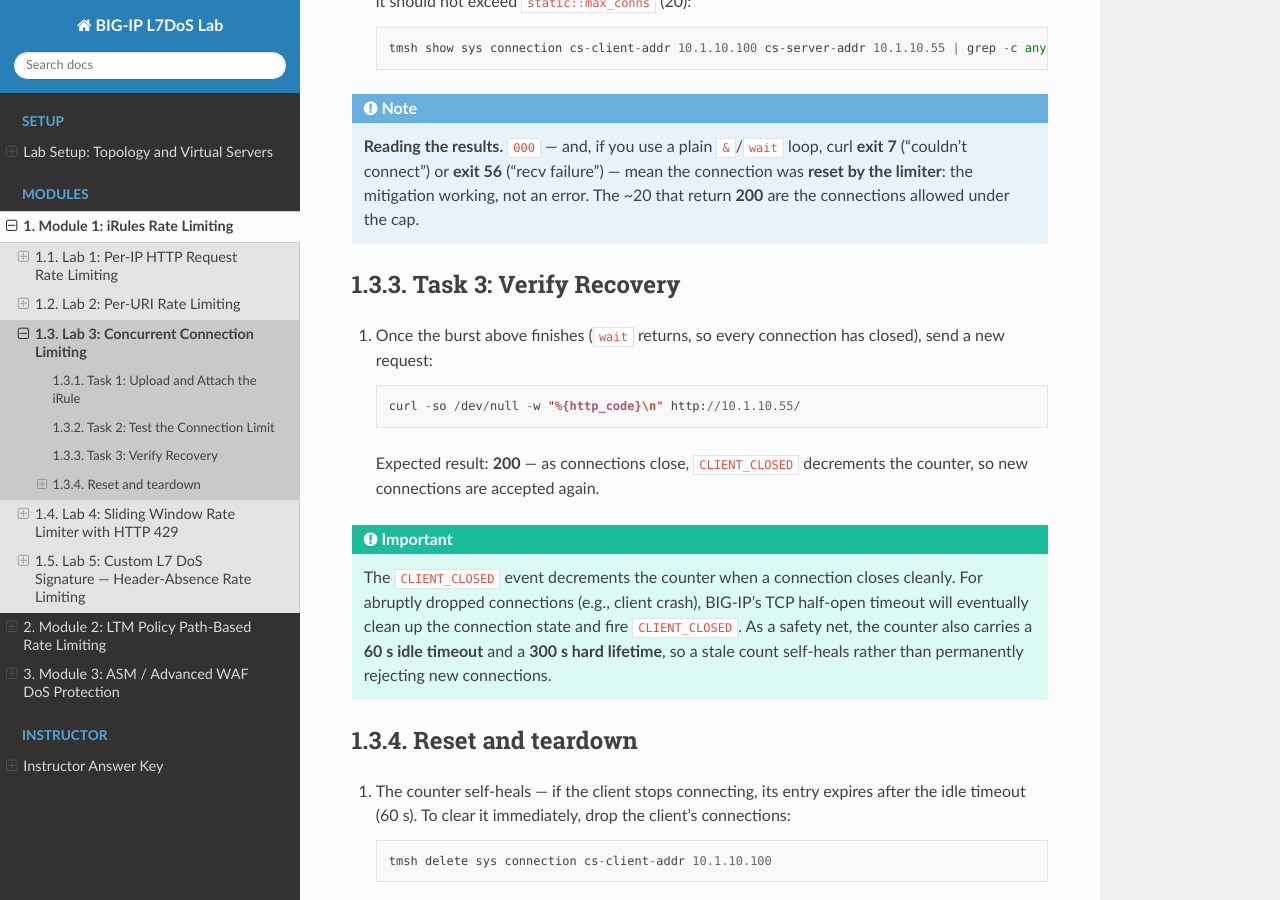
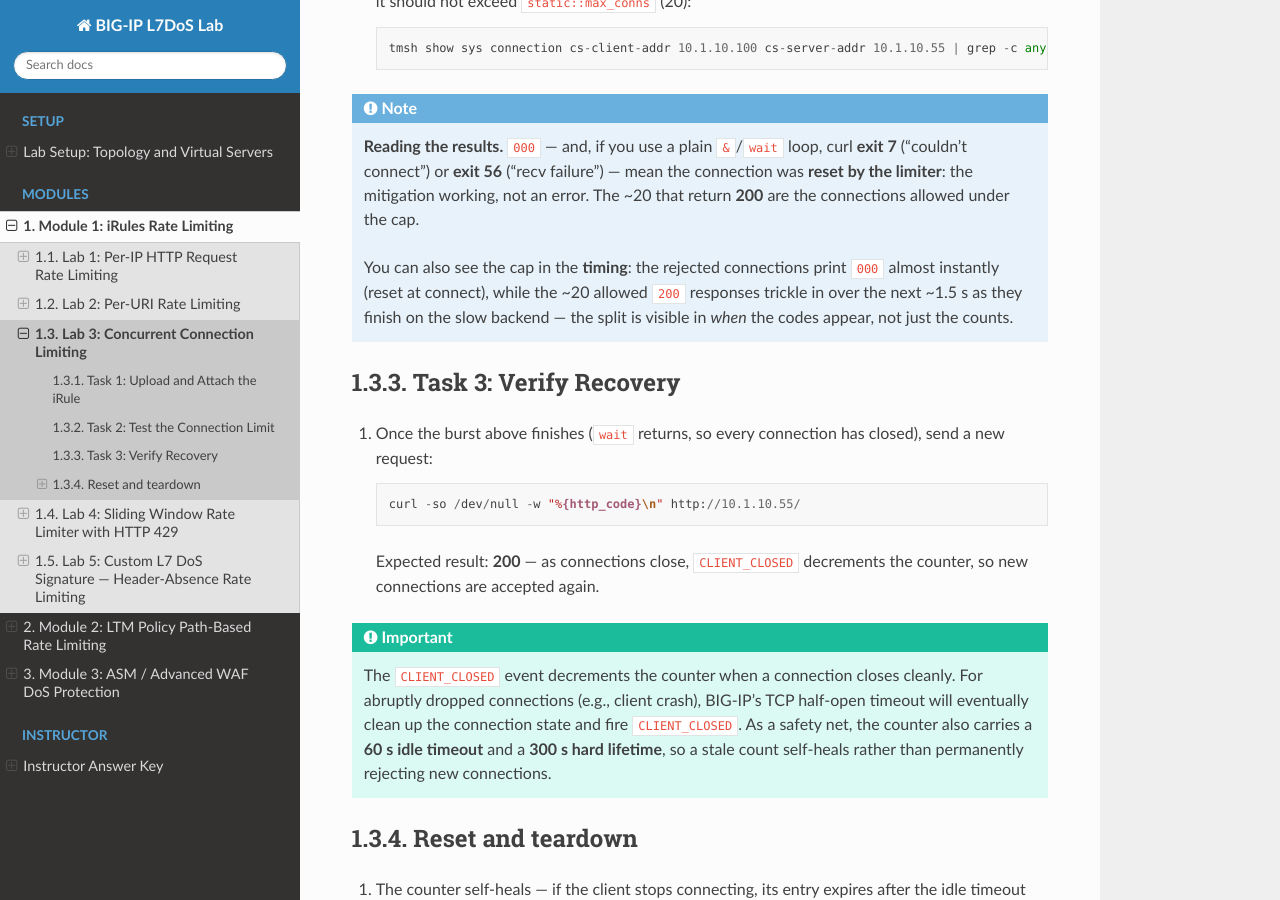
Before and after one commit to snowblind-/BIG-IP-L7DoS-Lab, a Sphinx documentation site: the page built from docs/module1-irules/lab3/lab3-concurrent-connections.rst, in a window 1280 px wide and 900 px high, scrolled down 1199 px. Built offline with Sphinx 7.4.7 and the Read the Docs theme 3.1.0, drawn with Linux system fonts in a browser that asks for light colours.

Commit message:
Lab 3: note the timing pattern in the results (instant 000s vs trickling 200s)
Add to the 'Reading the results' note that the cap is visible in the timing —
rejects print 000 instantly at connect, while allowed 200s trickle in over ~1.5s
as they finish on the slow backend.

```diff
--- a/docs/module1-irules/lab3/lab3-concurrent-connections.rst
+++ b/docs/module1-irules/lab3/lab3-concurrent-connections.rst
@@ -72,6 +72,11 @@ Task 2: Test the Connection Limit
    connection was **reset by the limiter**: the mitigation working, not an error.
    The ~20 that return **200** are the connections allowed under the cap.
 
+   You can also see the cap in the **timing**: the rejected connections print
+   ``000`` almost instantly (reset at connect), while the ~20 allowed ``200``
+   responses trickle in over the next ~1.5 s as they finish on the slow backend —
+   the split is visible in *when* the codes appear, not just the counts.
+
 Task 3: Verify Recovery
 ------------------------
 
```
